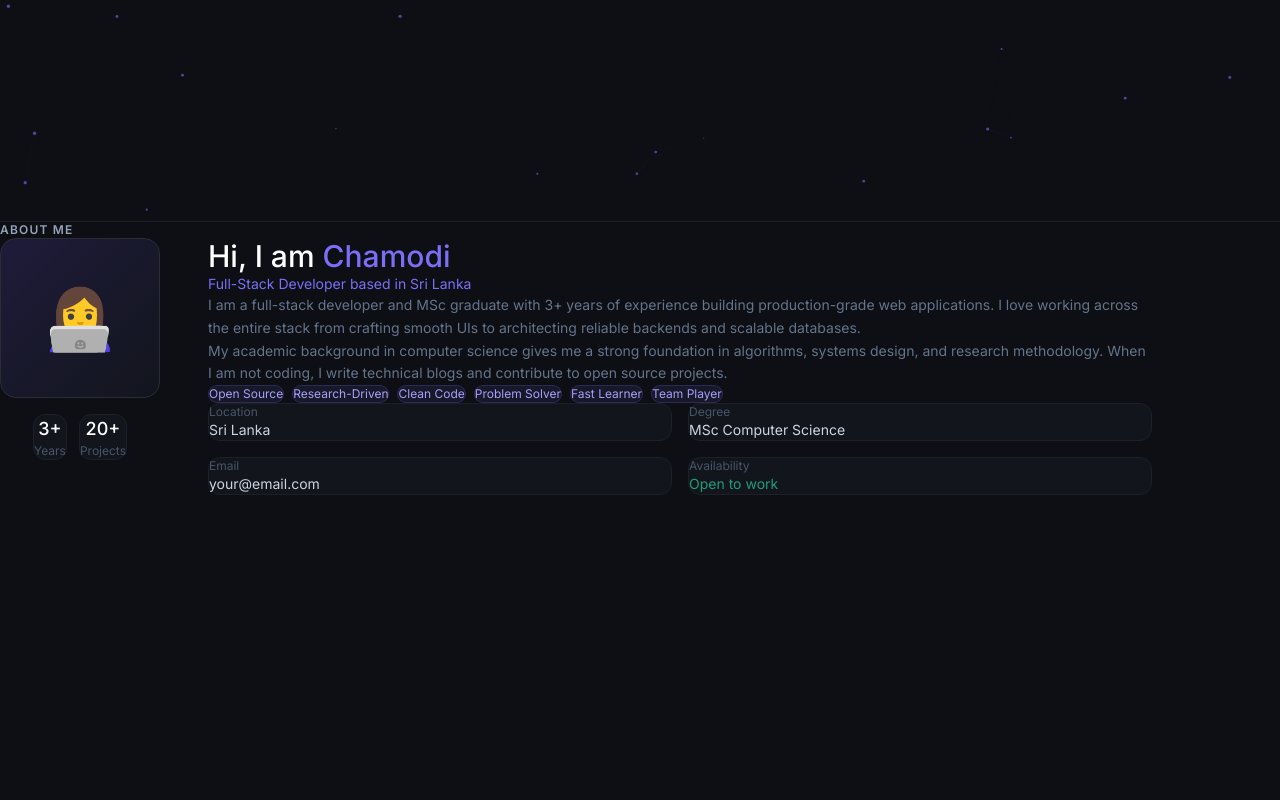
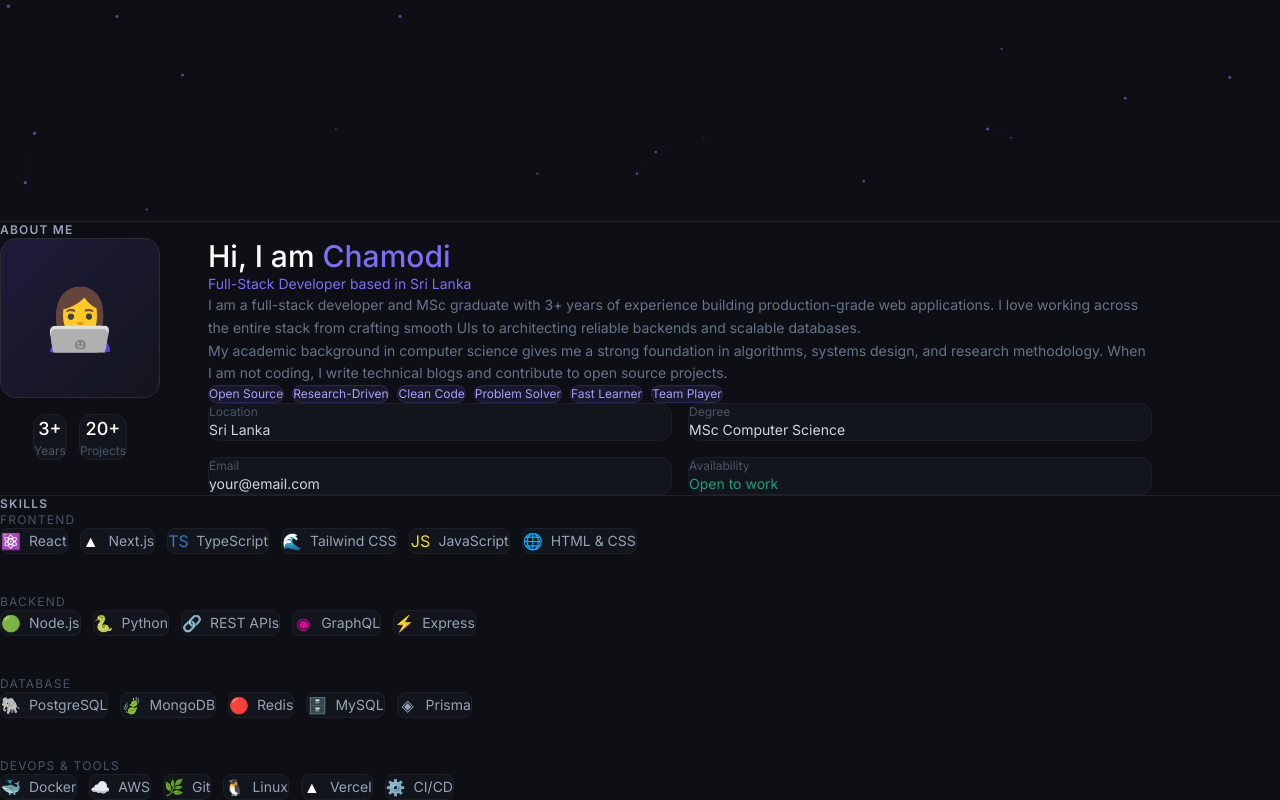
Before and after one commit to CHAMODI274/my-portfolio, a Next.js app: page / in a window 1280 px wide. Shown: the part 579-1379 px from the top of the page. Before the commit the page ends 1074 px from the top, so only its background shows below. Built offline with nearby package versions, Linux system fonts and the light colour scheme.

Commit message:
Skills section

```diff
--- a/app/globals.css
+++ b/app/globals.css
@@ -1,4 +1,9 @@
 @import "tailwindcss";
+
+main {
+  padding-left: env(safe-area-inset-left);
+  overflow-x: hidden;
+}
 
 * {
   box-sizing: border-box;
--- a/app/page.js
+++ b/app/page.js
@@ -1,11 +1,13 @@
 import Hero from '../components/Hero'
 import About from '../components/About'
+import Skills from '../components/Skills'
 
 export default function Home() {
   return (
     <main>
       <Hero />
       <About />
+      <Skills />
     </main>
   );
 }
--- a/components/Hero.js
+++ b/components/Hero.js
@@ -79,7 +79,7 @@ export default function Hero() {
         className="absolute inset-0 w-full h-full"
       />
 
-      <div className="relative z-10 max-w-6xl mx-auto px-6 w-full pt-20">
+      <div className="relative z-10 max-w-6xl mx-auto px-10 w-full pt-20">
         <div className="flex flex-col md:flex-row items-center justify-between gap-12">
 
           <div className="flex-1">
--- /dev/null
+++ b/components/Skills.js
@@ -0,0 +1,90 @@
+export default function Skills() {
+
+  const skillCategories = [
+    {
+      label: 'Frontend',
+      skills: [
+        { name: 'React',       icon: '⚛️',  color: 'text-[#61dafb]' },
+        { name: 'Next.js',     icon: '▲',   color: 'text-white'     },
+        { name: 'TypeScript',  icon: 'TS',  color: 'text-[#3178c6]' },
+        { name: 'Tailwind CSS',icon: '🌊',  color: 'text-[#38bdf8]' },
+        { name: 'JavaScript',  icon: 'JS',  color: 'text-[#f7df1e]' },
+        { name: 'HTML & CSS',  icon: '🌐',  color: 'text-[#e34f26]' },
+      ],
+    },
+    {
+      label: 'Backend',
+      skills: [
+        { name: 'Node.js',   icon: '🟢', color: 'text-[#68a063]' },
+        { name: 'Python',    icon: '🐍', color: 'text-[#ffd845]' },
+        { name: 'REST APIs', icon: '🔗', color: 'text-[#94a3b8]' },
+        { name: 'GraphQL',   icon: '◉',  color: 'text-[#e10098]' },
+        { name: 'Express',   icon: '⚡', color: 'text-[#94a3b8]' },
+      ],
+    },
+    {
+      label: 'Database',
+      skills: [
+        { name: 'PostgreSQL', icon: '🐘', color: 'text-[#336791]' },
+        { name: 'MongoDB',    icon: '🍃', color: 'text-[#4db33d]' },
+        { name: 'Redis',      icon: '🔴', color: 'text-[#d82c20]' },
+        { name: 'MySQL',      icon: '🗄️', color: 'text-[#4479a1]' },
+        { name: 'Prisma',     icon: '◈',  color: 'text-[#94a3b8]' },
+      ],
+    },
+    {
+      label: 'DevOps & Tools',
+      skills: [
+        { name: 'Docker',  icon: '🐳', color: 'text-[#2496ed]' },
+        { name: 'AWS',     icon: '☁️', color: 'text-[#ff9900]' },
+        { name: 'Git',     icon: '🌿', color: 'text-[#f05032]' },
+        { name: 'Linux',   icon: '🐧', color: 'text-[#94a3b8]' },
+        { name: 'Vercel',  icon: '▲',  color: 'text-white'     },
+        { name: 'CI/CD',   icon: '⚙️', color: 'text-[#94a3b8]' },
+      ],
+    },
+  ]
+
+  return (
+    <section id="skills" className="py-20 border-t border-[#1e2028]">
+      <div className="max-w-6xl mx-auto px-6">
+
+        {/* Section label */}
+        <p className="text-xs font-semibold text-[#94a3b8] uppercase tracking-widest mb-10">
+          Skills
+        </p>
+
+        {/* Categories */}
+        <div className="flex flex-col gap-10">
+          {skillCategories.map((category) => (
+            <div key={category.label}>
+
+              {/* Category title */}
+              <p className="text-xs text-[#475569] uppercase tracking-widest mb-4">
+                {category.label}
+              </p>
+
+              {/* Skill chips */}
+              <div className="flex flex-wrap gap-3">
+                {category.skills.map((skill) => (
+                  <div
+                    key={skill.name}
+                    className="flex items-center gap-2 bg-[#13151d] border border-[#1e2028] rounded-lg px-4 py-2.5 hover:border-[#7c6ef7]/50 transition-colors group"
+                  >
+                    <span className={`text-base ${skill.color} w-5 text-center`}>
+                      {skill.icon}
+                    </span>
+                    <span className="text-sm text-[#94a3b8] group-hover:text-white transition-colors">
+                      {skill.name}
+                    </span>
+                  </div>
+                ))}
+              </div>
+            </div>
+          ))}
+        </div>
+
+      </div>
+    </section>
+  )
+}
```
